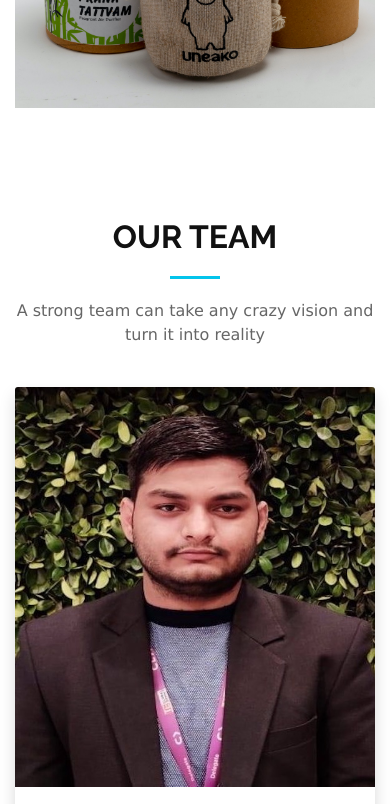
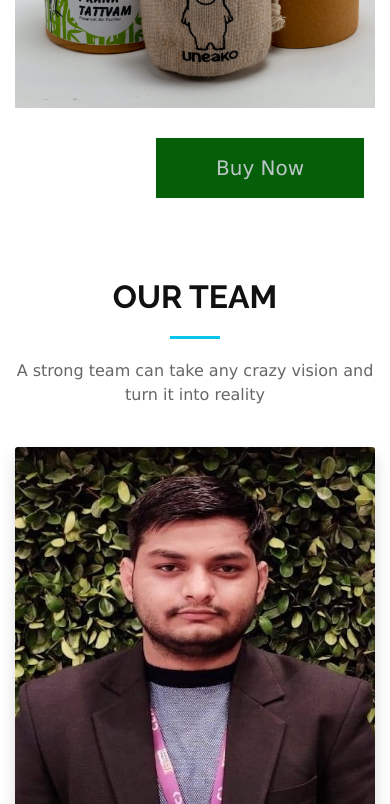
Before and after one commit to insignificantGuy/uneako_website, a plain HTML site: page index.html in a window 390 px wide. Shown: the part 7900-8704 px from the top of the page. Drawn offline with nearby package versions, Linux system fonts and the light colour scheme; files that its build step writes are made by us from their sources.

Commit message:
Added Buy button and improved user interface

```diff
--- a/css/style.css
+++ b/css/style.css
@@ -283,6 +283,12 @@ h1, h2, h3, h4, h5, h6 {
   margin: 0;
   padding: 0;
   list-style: none;
+}
+
+@media and only screen(max-width: 600px){
+  #header{
+    width: 100%;
+  }
 }
 
 .nav-menu ul {
@@ -726,6 +732,8 @@ body.mobile-nav-active #mobile-nav-toggle {
   font-size:12px;
 }
 }
+
+
 /* Portfolio Section
 --------------------------------*/
 #portfolio {
@@ -933,6 +941,42 @@ a:hover, a:active, a:focus {
   outline: none;
   text-decoration: none;
 }
+
+
+/* Button Section
+--------------------------------*/
+
+#buttonSection{
+  width: 100%;
+}
+
+.button {
+          background-color:rgb(5, 95, 9);
+          border:none;
+          color: white;
+          padding: 15px 60px;
+          text-align: center;
+          text-decoration: none;
+          display: inline-block;
+          font-size: 20px;
+          margin-left: 40%;
+          cursor: pointer;
+        }
+
+@media screen and (max-width: 750px){
+              .button{
+              background-color:rgb(5, 95, 9);
+              border:none;
+              color: white;
+              padding: 15px 60px;
+              text-align: center;
+              text-decoration: none;
+              display: inline-block;
+              font-size: 20px;
+              margin-left: 40%;
+              cursor: pointer;
+              }
+            }
 
 
 /* Team Section
--- a/index.html
+++ b/index.html
@@ -584,6 +584,9 @@ We continue to create products which redefine how we imagine a simple day to day
         <!---==================
           buy button section
           ==================--->
+          <section id="buttonSection">
+              <button type="submit" class="button"><a href="https://forms.gle/VFEaxJCWR35EezJ27">Buy Now</a></button>
+          </section>
 
 
   <!-- ==========================
```
